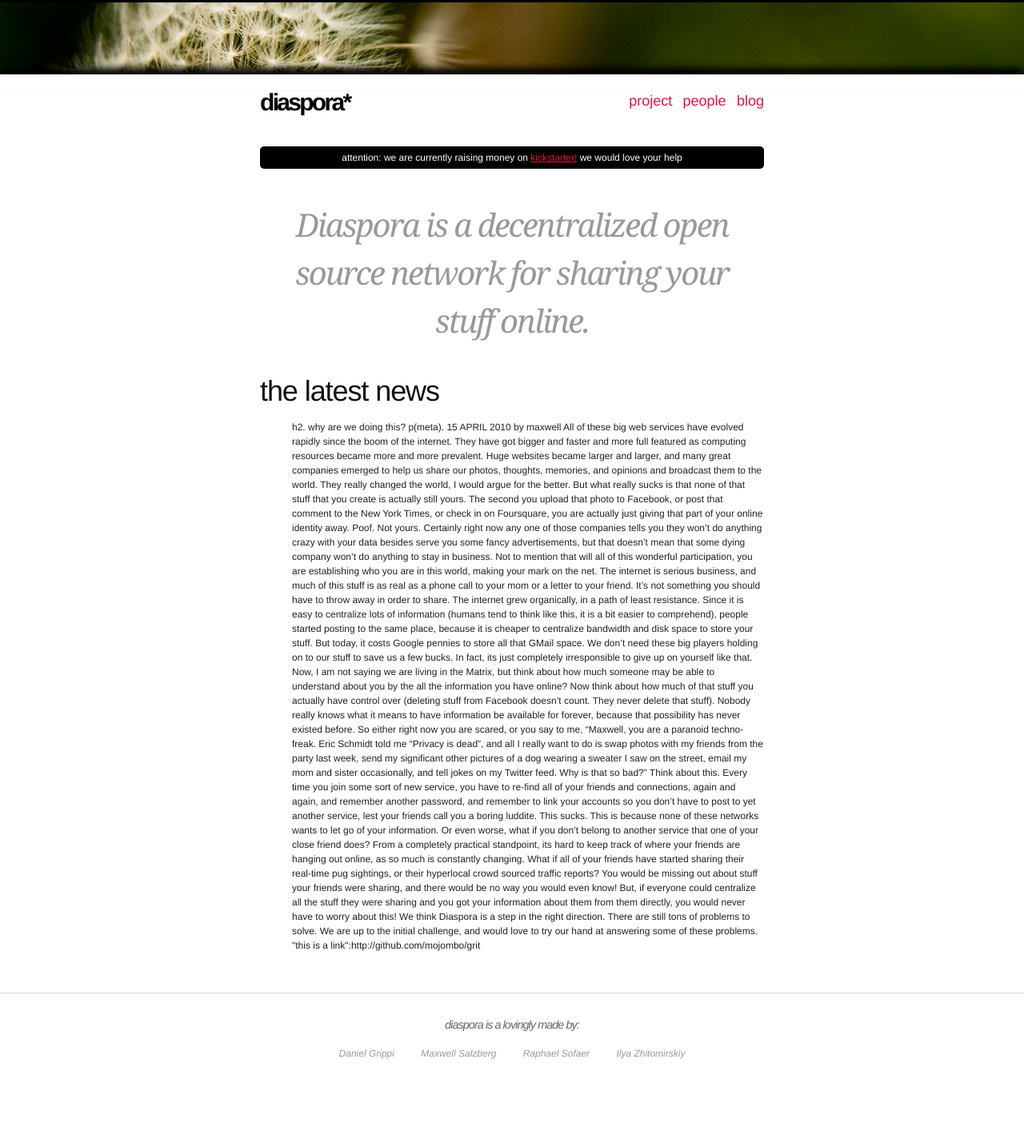
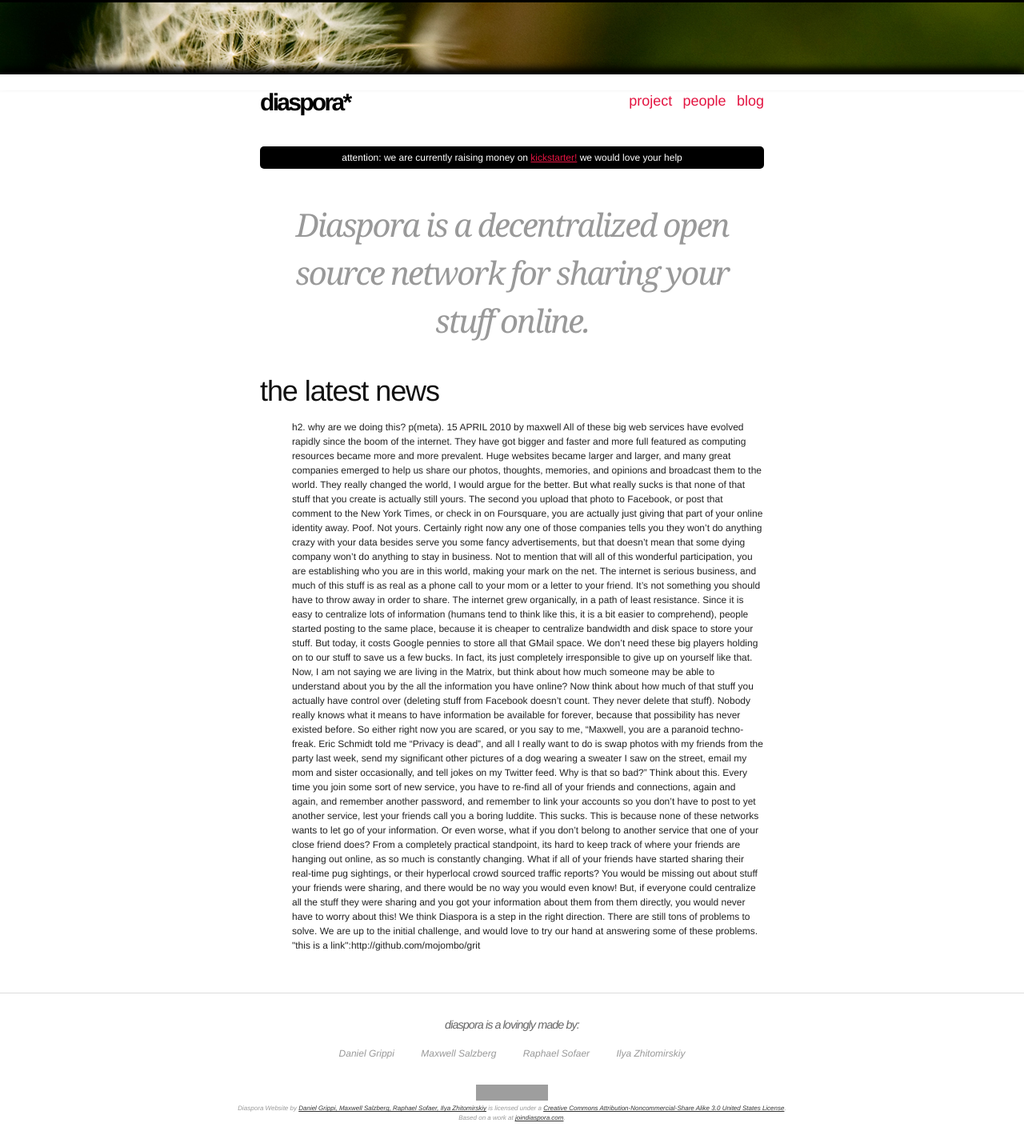
Before and after one commit to maxwell/diaspora_public_site, a Jekyll site: the page built from index.html, in a window 1280 px wide. Shown: the whole page at 80% size. Built offline with Jekyll 4.4.1, drawn with Linux system fonts in a browser that asks for light colours; Markdown is read by kramdown in place of the engine named in the settings; the list of posts is cut into pages by our own code; before the commit the page ends 1356 px from its top, so only the background shows below that; grey boxes are pictures that could not be loaded.

Commit message:
added creative commons license to footer.

```diff
--- a/_layouts/default.html
+++ b/_layouts/default.html
@@ -40,6 +40,9 @@
 				<li>Ilya Zhitomirskiy</li>
 			</ul>
 		</div>
+		<div id="cc_info">
+			<a rel="license" href="http://creativecommons.org/licenses/by-nc-sa/3.0/us/"><img alt="Creative Commons License" style="border-width:0" src="http://i.creativecommons.org/l/by-nc-sa/3.0/us/80x15.png" /></a><br /><span xmlns:dc="http://purl.org/dc/elements/1.1/" href="http://purl.org/dc/dcmitype/InteractiveResource" property="dc:title" rel="dc:type">Diaspora Website</span> by <a xmlns:cc="http://creativecommons.org/ns#" href="joindiaspora.com" property="cc:attributionName" rel="cc:attributionURL">Daniel Grippi, Maxwell Salzberg, Raphael Sofaer, Ilya Zhitomirskiy</a> is licensed under a <a rel="license" href="http://creativecommons.org/licenses/by-nc-sa/3.0/us/">Creative Commons Attribution-Noncommercial-Share Alike 3.0 United States License</a>.<br />Based on a work at <a xmlns:dc="http://purl.org/dc/elements/1.1/" href="joindiaspora.com" rel="dc:source">joindiaspora.com</a>.
+		</div>
 		<div class="contact"></div>
 		<div class="rss"/></div>
 	</div>
--- a/css/core.css
+++ b/css/core.css
@@ -152,3 +152,13 @@ div#big_block p {
 	padding: 10px;
 	margin-bottom: 30px;
 }
+
+div#cc_info {
+	margin-top: 30px;
+	color: #999;
+	font-size: 8px;
+}
+
+div#cc_info a {
+	color: #333;
+}
```
